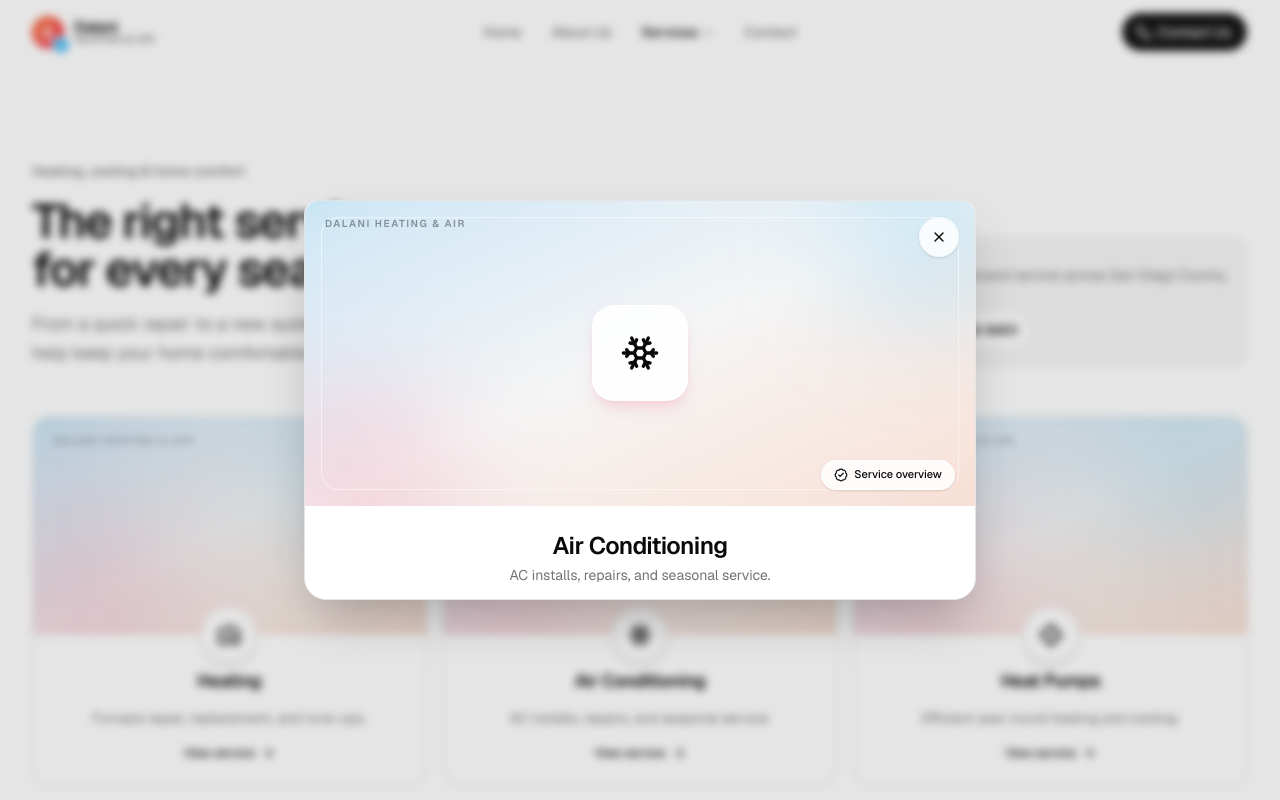
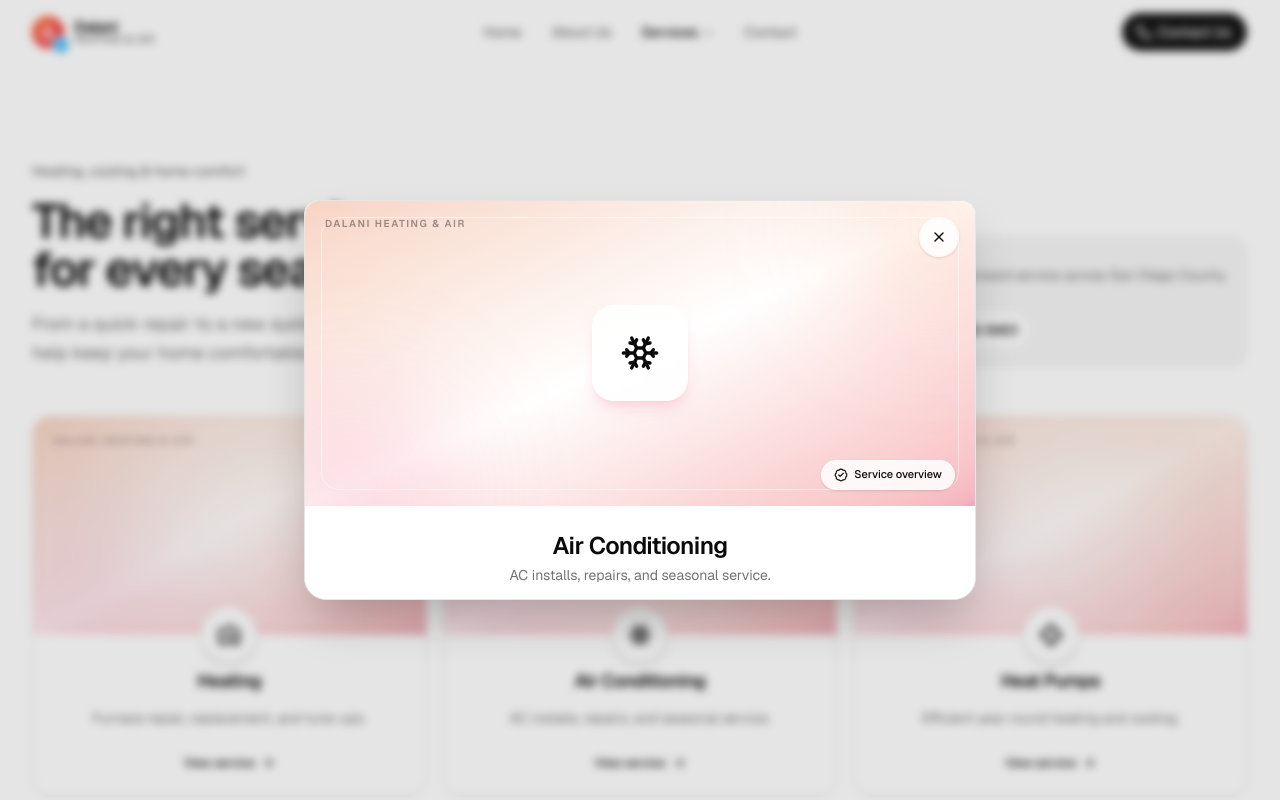
Before and after one commit to joshlaraa/dalani-heating-and-air, a Next.js app: page /services/air-conditioning in a window 1280 px wide. Shown: the top 800 px of the page. Built offline with nearby package versions, Linux system fonts and the light colour scheme.

Commit message:
fix: addressed card opening bug and deployment issue

```diff
--- a/src/components/service-details-drawer.tsx
+++ b/src/components/service-details-drawer.tsx
@@ -38,7 +38,7 @@ export function ServiceDetailsDrawer({
       }}
       swipeDirection="down"
     >
-      <DrawerContent className="data-[swipe-axis=y]:top-1/2 data-[swipe-axis=y]:bottom-auto data-[swipe-axis=y]:mx-auto data-[swipe-axis=y]:mb-0 data-[swipe-axis=y]:w-[calc(100%-1.5rem)] data-[swipe-axis=y]:max-w-2xl data-[swipe-axis=y]:-translate-y-1/2 data-[swipe-axis=y]:overflow-hidden data-[swipe-axis=y]:rounded-3xl data-[swipe-axis=y]:border data-[swipe-axis=y]:[--drawer-content-max-height:min(86dvh,44rem)] data-[swipe-axis=y]:shadow-2xl">
+      <DrawerContent className="data-[swipe-axis=y]:top-1/2 data-[swipe-axis=y]:bottom-auto data-[swipe-axis=y]:mx-auto data-[swipe-axis=y]:mb-0 data-[swipe-axis=y]:w-[calc(100%-1.5rem)] data-[swipe-axis=y]:max-w-2xl data-[swipe-axis=y]:-translate-y-1/2 data-[swipe-axis=y]:overflow-hidden data-[swipe-axis=y]:rounded-3xl data-[swipe-axis=y]:border data-[swipe-axis=y]:[--drawer-content-max-height:min(86dvh,44rem)] data-[swipe-axis=y]:shadow-2xl data-starting-style:duration-[550ms] data-ending-style:duration-[250ms] motion-reduce:duration-0">
         <div className="relative">
           <ServicePlaceholder icon={Icon} variant="feature" />
           <DrawerClose
--- a/src/components/service-placeholder.tsx
+++ b/src/components/service-placeholder.tsx
@@ -20,8 +20,8 @@ export function ServicePlaceholder({
       )}
     >
       <div className="pointer-events-none absolute inset-0 z-0 overflow-hidden">
-        <div className="absolute inset-0 bg-linear-to-br from-brand-frost/20 via-muted to-brand-from/20" />
-        <div className="absolute -top-16 -right-12 size-44 rounded-full bg-brand-frost/20 blur-3xl" />
+        <div className="absolute inset-0 bg-linear-to-br from-brand-from/30 via-background to-brand-to/30" />
+        <div className="absolute -top-16 -right-12 size-44 rounded-full bg-brand-from/20 blur-3xl" />
         <div className="absolute -bottom-20 -left-12 size-48 rounded-full bg-brand-to/15 blur-3xl" />
         <div className="absolute inset-4 rounded-2xl border border-white/50" />
       </div>
--- a/src/components/services-section.tsx
+++ b/src/components/services-section.tsx
@@ -99,10 +99,10 @@ function ServiceCard({ service }: { service: ServiceLink }) {
         href={service.href}
         scroll={false}
         aria-label={`Learn more about ${service.title}`}
-        className="group flex h-full flex-col overflow-hidden rounded-2xl border bg-card text-card-foreground shadow-xs transition-[border-color,box-shadow,transform] duration-300 hover:-translate-y-0.5 hover:border-foreground/20 hover:shadow-md focus-visible:outline-2 focus-visible:outline-offset-4 focus-visible:outline-ring"
+        className="group flex h-full min-h-[19rem] flex-col overflow-hidden rounded-2xl border bg-card text-card-foreground shadow-xs transition-[border-color,box-shadow,transform] duration-300 hover:-translate-y-0.5 hover:border-foreground/20 hover:shadow-md active:scale-[0.985] active:duration-500 focus-visible:outline-2 focus-visible:outline-offset-4 focus-visible:outline-ring"
       >
         <ServicePlaceholder icon={service.icon} />
-        <span className="flex flex-1 flex-col items-center gap-3 px-5 pt-8 pb-5 text-center sm:px-6 sm:pb-6">
+        <span className="flex min-h-40 flex-1 flex-col items-center gap-3 px-5 pt-8 pb-5 text-center sm:px-6 sm:pb-6">
           <span className="font-heading text-base font-semibold tracking-tight sm:text-lg">
             {service.title}
           </span>
--- a/src/components/site-header.tsx
+++ b/src/components/site-header.tsx
@@ -89,7 +89,7 @@ function DesktopNav() {
   return (
     <NavigationMenu
       open={open}
-      onOpenChange={setOpen}
+      onOpenChange={(nextOpen) => setOpen(Boolean(nextOpen))}
       className="hidden lg:flex"
       aria-label="Main"
     >
```
